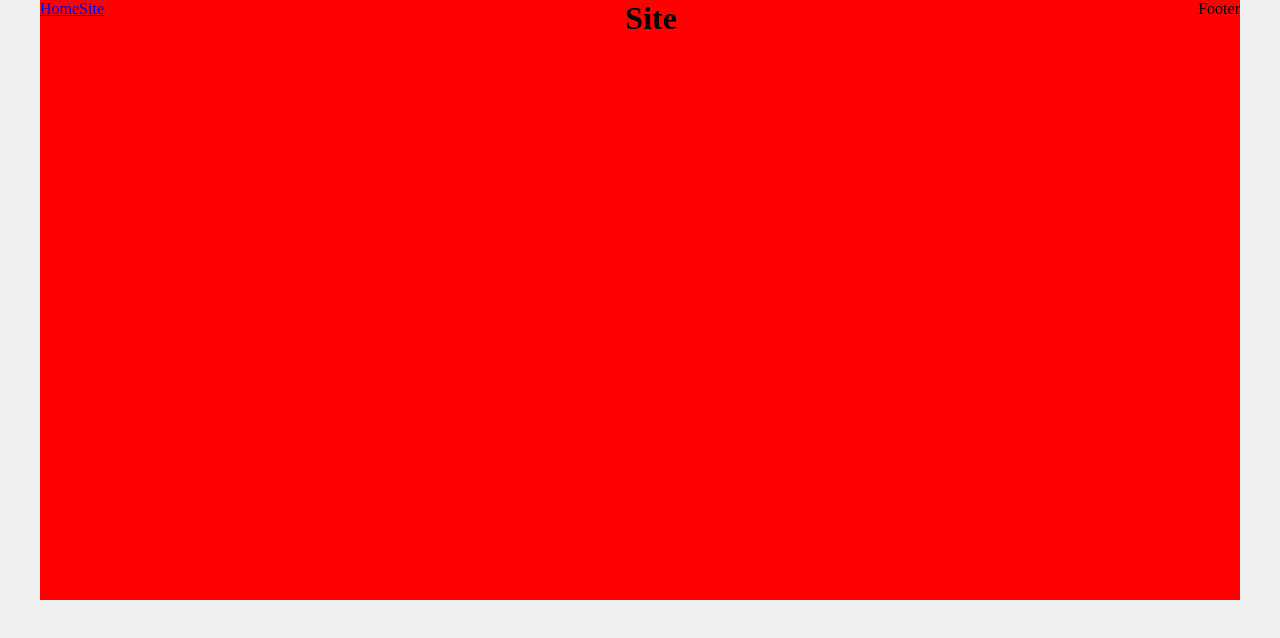
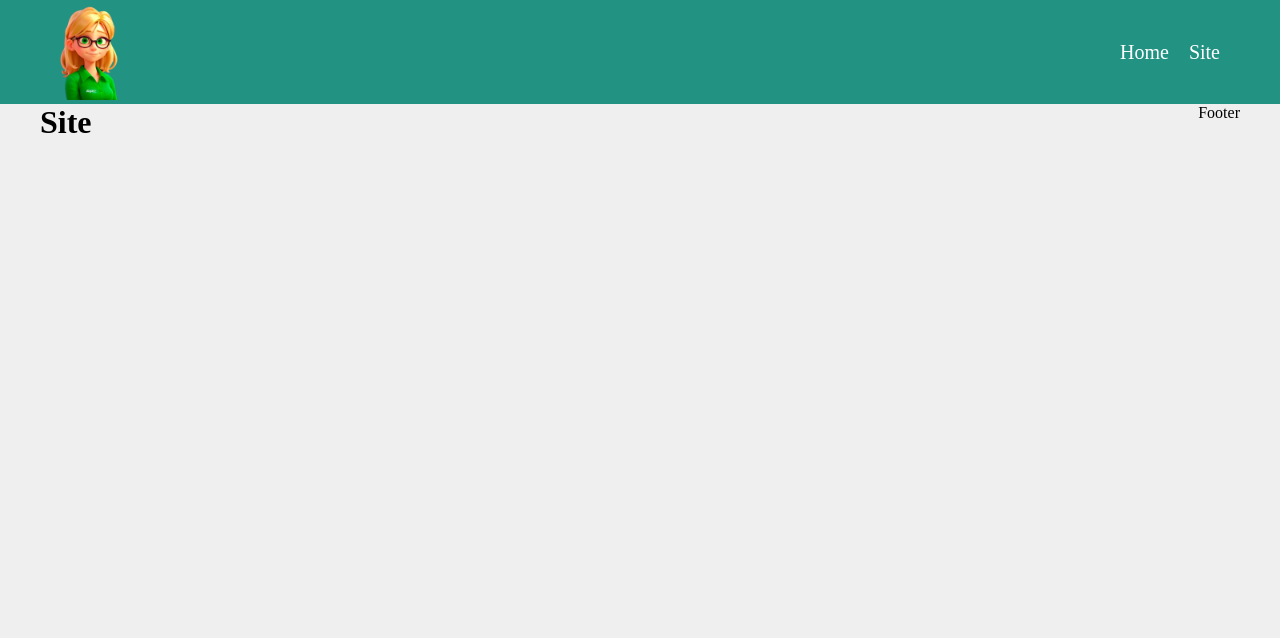
Before and after one commit to artfrc/chatbotAlgar, a JavaScript app in the folder ariana/: page /site in a window 1280 px wide. Shown: the top 638 px of the page. Built offline with nearby package versions, Linux system fonts and the light colour scheme; the HTML template or start-up script is replaced by a standard one.

Commit message:
Navbar quase OK  #2

```diff
--- a/ariana/src/App.js
+++ b/ariana/src/App.js
@@ -3,22 +3,19 @@
 import Site from './components/pages/Site';
 
 import Container from './components/layout/Container';
+import Navbar from './components/layout/Navbar';
+import Footer from './components/layout/Footer';
 
 function App() {
   return (
     <Router>
+        <Navbar />
         <Container customClass= "min-height">
-          <ul>
-            <Link to="/">Home</Link>
-            <Link to="/site">Site</Link>
-          </ul>
-
           <Routes>
               <Route path='/' element={<Home />} />
               <Route path='/site' element={<Site />} />
           </Routes>
-
-          <p>Footer</p>
+          <Footer />
         </Container>
     </Router>
   );
--- a/ariana/src/components/layout/Container.module.css
+++ b/ariana/src/components/layout/Container.module.css
@@ -4,8 +4,6 @@
     justify-content: space-between;
     margin: 0 auto;
     flex-wrap: wrap;
-
-    background-color: red;
 }
 
 .min-height {
--- /dev/null
+++ b/ariana/src/components/layout/Footer.js
@@ -0,0 +1,6 @@
+function Footer () {
+    return(
+        <p>Footer</p>
+    )
+}
+export default  Footer
--- /dev/null
+++ b/ariana/src/components/layout/Navbar.js
@@ -0,0 +1,26 @@
+import { Link } from "react-router-dom"
+import Container from "./Container"
+import styles from './Navbar.module.css'
+import logo from '../../img/ariana.png'
+
+function Navbar () {
+    return(
+        <nav className={styles.navbar}>
+            <Container>
+                <Link to= "/">
+                    <img src={logo} alt="Ariana"  className={styles.logo}/>
+                </Link>
+                <ul className={styles.list}>
+                    <li className={styles.item}>
+                        <Link to = "/" >Home</Link>
+                    </li>
+
+                    <li className={styles.item}>
+                        <Link to = "/site">Site</Link>
+                    </li>
+                </ul>
+            </Container>
+        </nav>
+    )
+}
+export default  Navbar
--- /dev/null
+++ b/ariana/src/components/layout/Navbar.module.css
@@ -0,0 +1,28 @@
+.navbar {
+    display: flex;
+    justify-content: space-between;
+    background-color: #229382;
+}
+
+.logo {
+    width: 100px;
+}
+
+.list {
+    display: flex;
+    list-style: none;
+    align-items: center;
+    font-size: 20px;
+}
+
+.item {
+    margin-right: 1em;
+}
+.item a {
+    color: #FFF;
+    text-decoration: none;
+}
+
+.item a:hover {
+    color: #ffbb33;
+}
```
Also changed, not shown: ariana/src/components/layout/Footer.module.css (added), ariana/src/img/ariana.jpeg (deleted), ariana/src/img/ariana.png (added).
